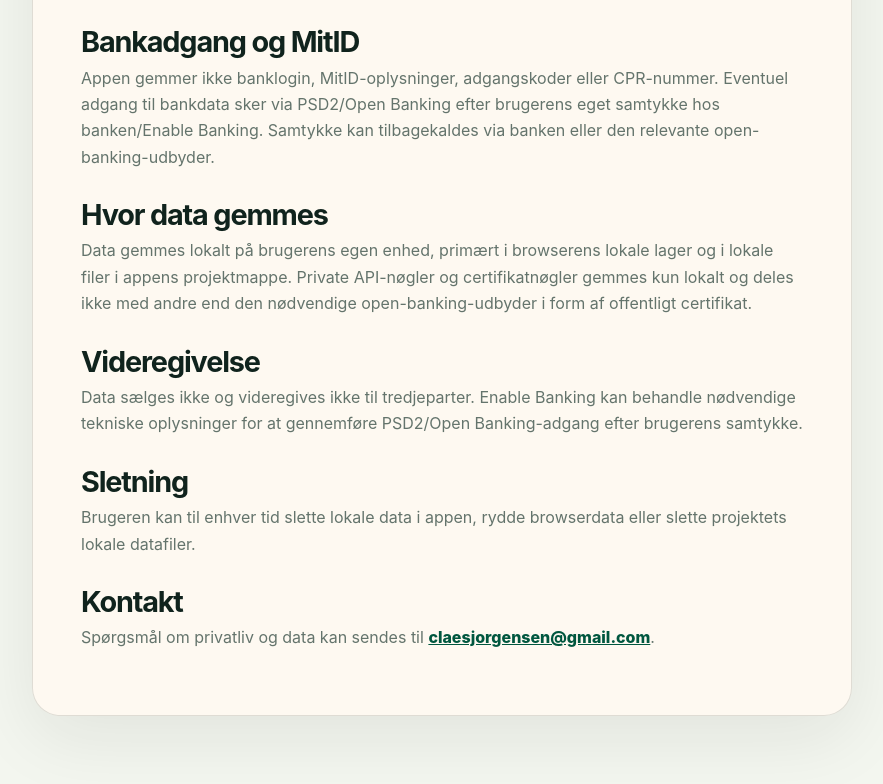
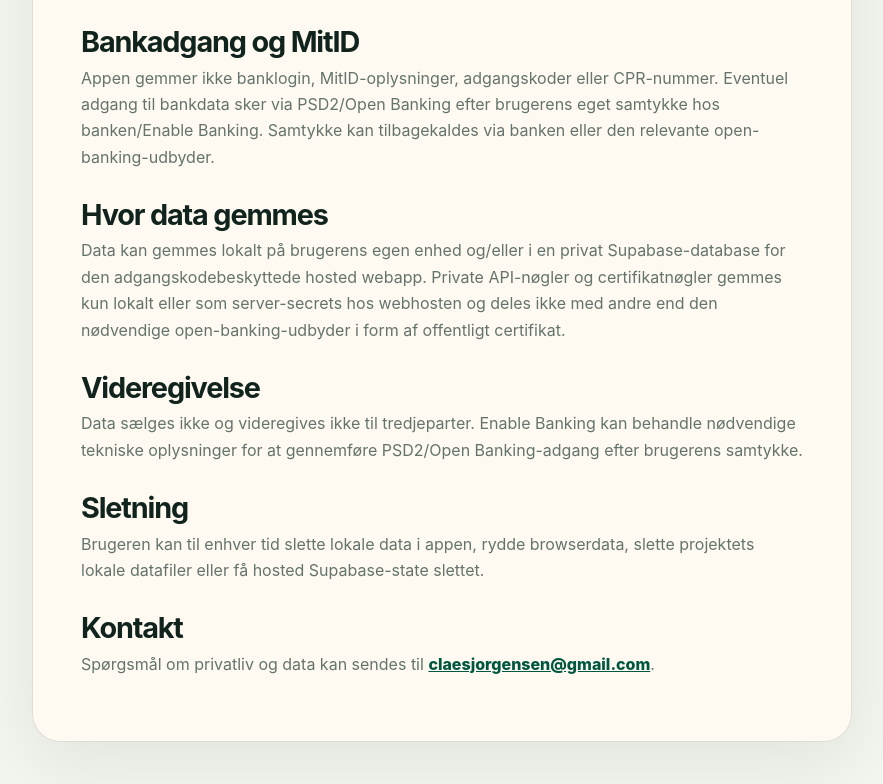
Before and after one commit to claesjorgensen-source/claes-privatoekonomi-render, a website: page privacy.html in a window 1280 px wide. Shown: the part 836-1620 px from the top of the page, without its empty margins (198-1081 px from the left). Drawn offline with Linux system fonts and the light colour scheme.

Commit message:
Update privacy text for hosted storage

```diff
--- a/privacy.html
+++ b/privacy.html
@@ -56,8 +56,8 @@
 
       <h2>Hvor data gemmes</h2>
       <p>
-        Data gemmes lokalt på brugerens egen enhed, primært i browserens lokale lager og i lokale filer i appens projektmappe.
-        Private API-nøgler og certifikatnøgler gemmes kun lokalt og deles ikke med andre end den nødvendige open-banking-udbyder i form af offentligt certifikat.
+        Data kan gemmes lokalt på brugerens egen enhed og/eller i en privat Supabase-database for den adgangskodebeskyttede hosted webapp.
+        Private API-nøgler og certifikatnøgler gemmes kun lokalt eller som server-secrets hos webhosten og deles ikke med andre end den nødvendige open-banking-udbyder i form af offentligt certifikat.
       </p>
 
       <h2>Videregivelse</h2>
@@ -68,7 +68,7 @@
 
       <h2>Sletning</h2>
       <p>
-        Brugeren kan til enhver tid slette lokale data i appen, rydde browserdata eller slette projektets lokale datafiler.
+        Brugeren kan til enhver tid slette lokale data i appen, rydde browserdata, slette projektets lokale datafiler eller få hosted Supabase-state slettet.
       </p>
 
       <h2>Kontakt</h2>
```
Also changed, not shown: public-openbanking/privacy.html (+3 -3 lines).
